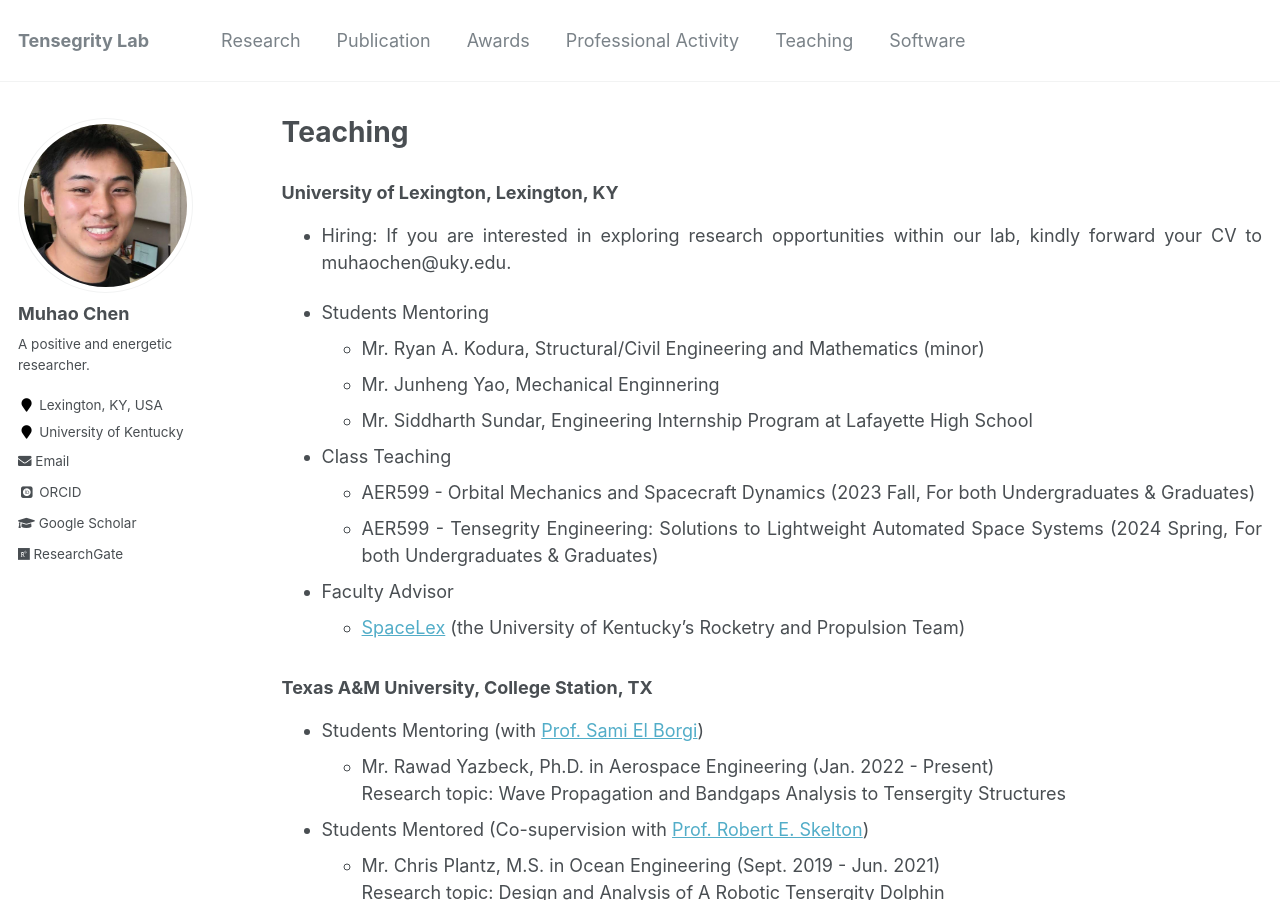
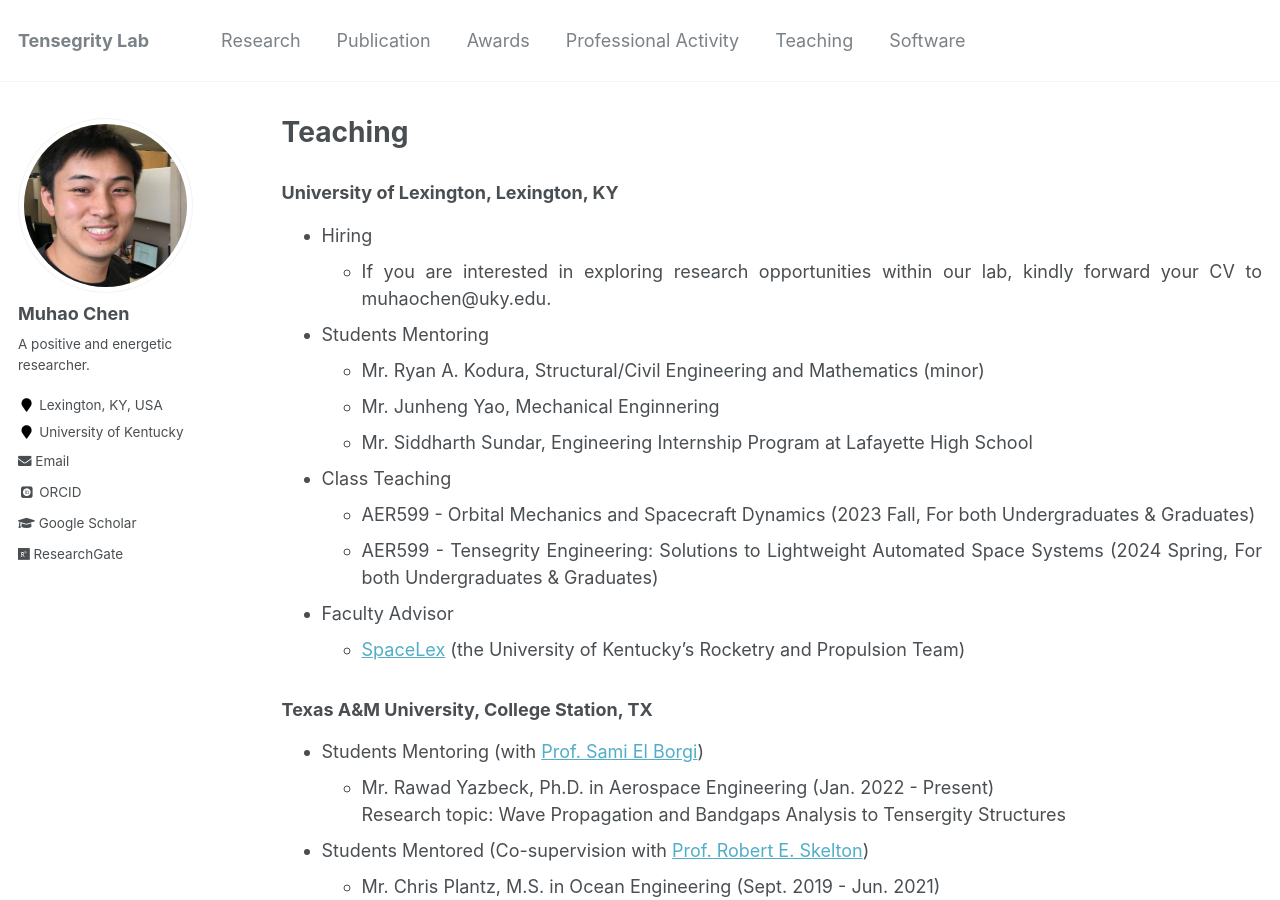
Before and after one commit to Muhao-Chen/muhao-chen.github.io, a Jekyll site: the page built from _pages/teaching.md, in a window 1280 px wide and 900 px high. Built offline with Jekyll 4.4.1, drawn with Linux system fonts in a browser that asks for light colours; some web fonts are replaced; part of the change alters nothing that is shown.

```diff
--- a/_pages/teaching.md
+++ b/_pages/teaching.md
@@ -10,7 +10,8 @@ toc: true
 
 ### University of Lexington, Lexington, KY
 
-- Hiring: If you are interested in exploring research opportunities within our lab, kindly forward your CV to muhaochen@uky.edu.
+- Hiring
+    * If you are interested in exploring research opportunities within our lab, kindly forward your CV to muhaochen@uky.edu.
 
 - Students Mentoring
     * Mr. Ryan A. Kodura, Structural/Civil Engineering and Mathematics (minor)
```
